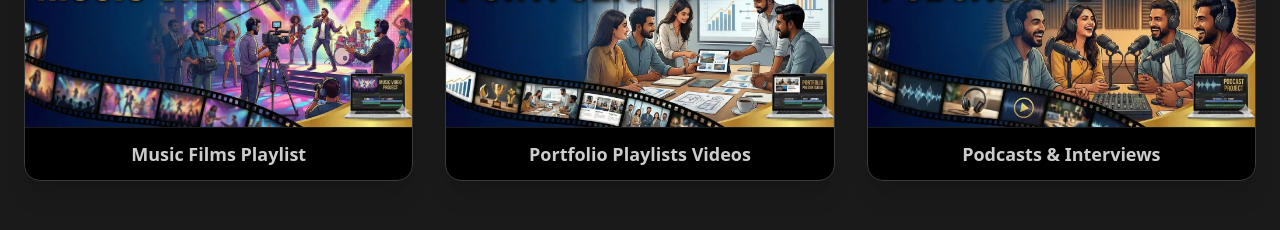
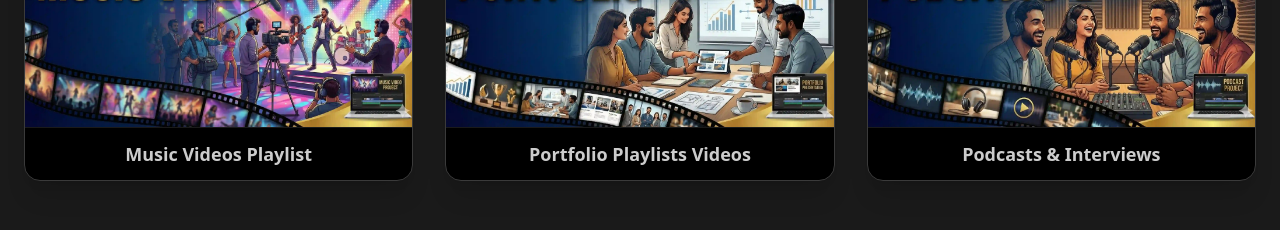
Before and after one commit to shiv-co/TpIndia, a React (Vite) app in the folder frontend/: page /portfolio in a window 1280 px wide. Shown: the part 1620-1850 px from the top of the page. Built offline with nearby package versions, Linux system fonts and the light colour scheme.

Commit message:
Update label for music films playlist to music videos playlist for clarity

```diff
--- a/frontend/src/pages/portfolio.jsx
+++ b/frontend/src/pages/portfolio.jsx
@@ -113,7 +113,7 @@ export default function PortfolioPage() {
     {
       thumbnail: playlists1,
       link: "https://www.youtube.com/watch?v=UM3ttbm1aWc&list=PLH3Vw0GwKudGWaJzUFThLdFV5PhDDVrCE",
-      label: "Music Films Playlist",
+      label: "Music Videos Playlist",
     },
     {
       thumbnail: playlists2,
```
